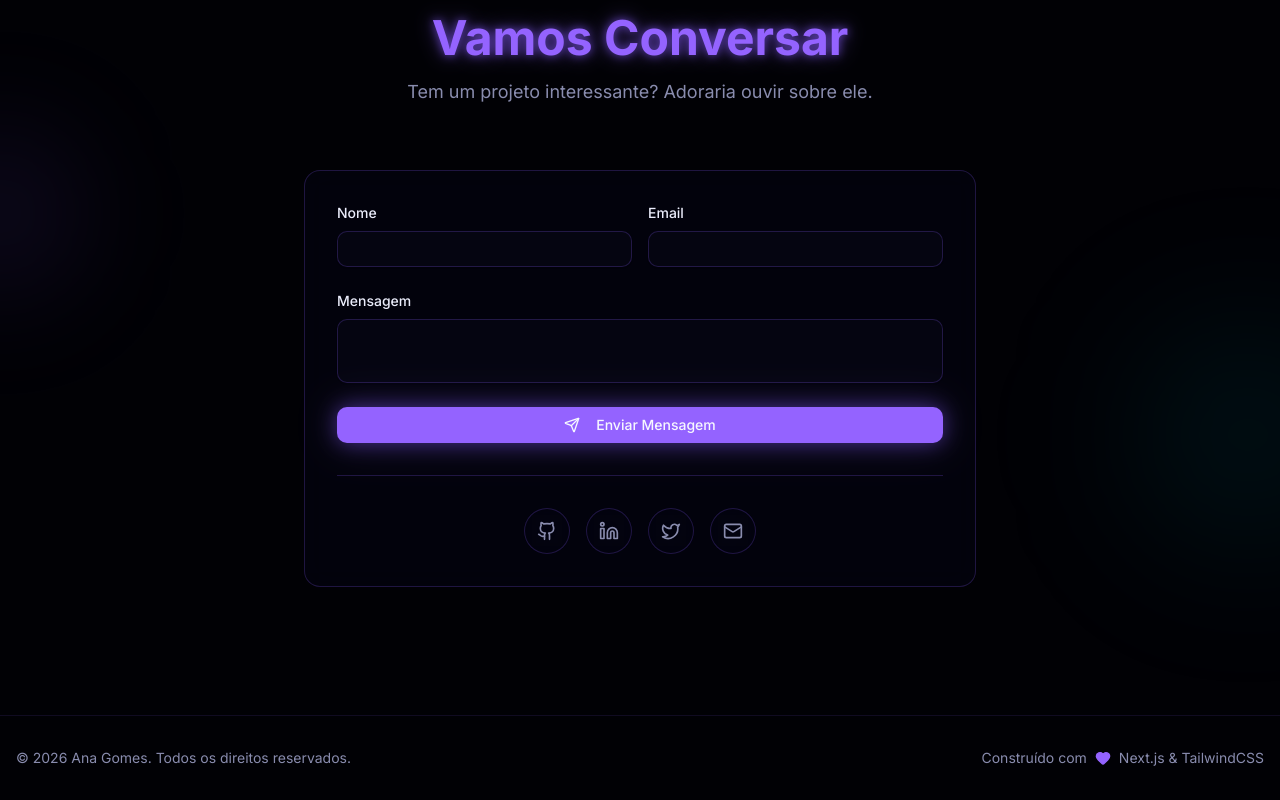
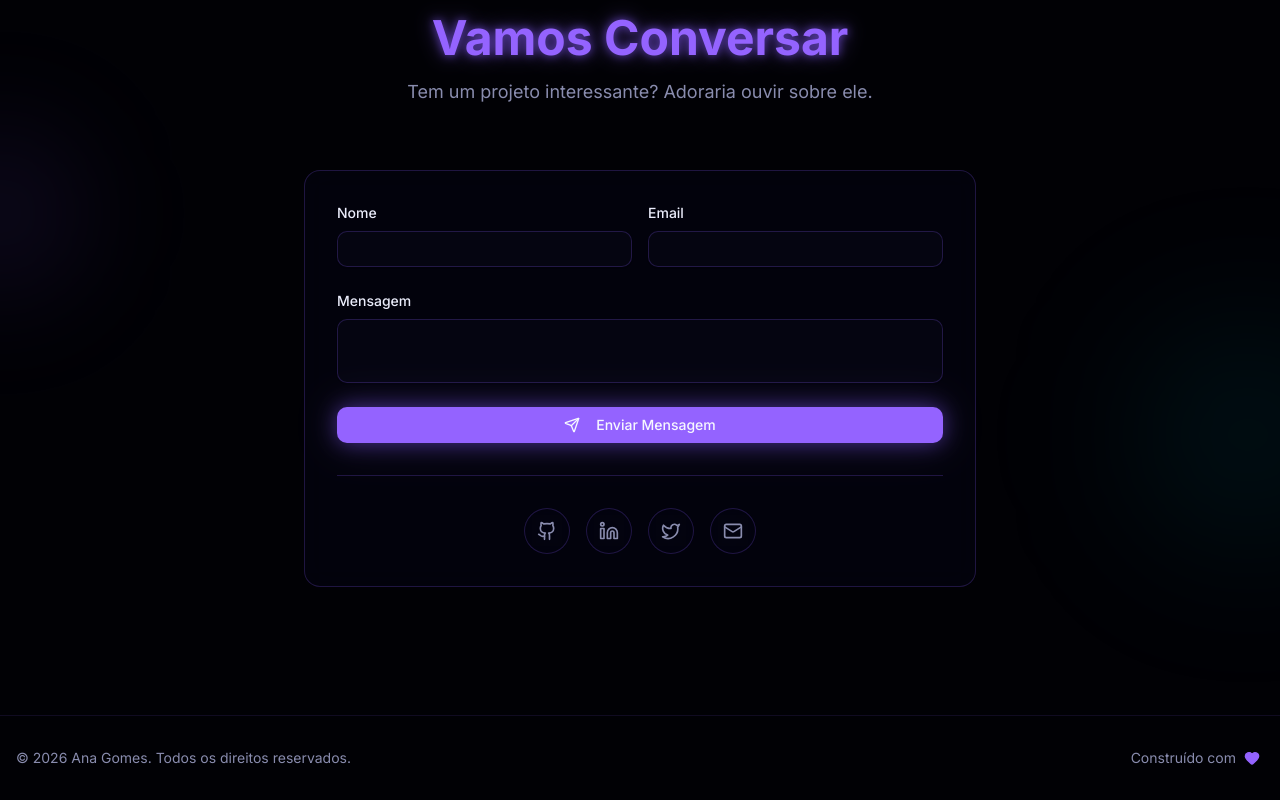
Before and after one commit to devanaclimgo/ana-portfolio, a Next.js app: page / in a window 1280 px wide. Shown: the part 6561-7361 px from the top of the page. Built offline with nearby package versions, Linux system fonts and the light colour scheme.

Commit message:
refactor: remove hardcoded framework mention from footer for improved localization

```diff
--- a/components/portfolio/footer.tsx
+++ b/components/portfolio/footer.tsx
@@ -25,7 +25,6 @@ export function Footer() {
           <p className="flex items-center gap-1">
             {t("footer.built")}{" "}
             <Heart className="h-4 w-4 text-primary fill-primary inline-block mx-1" />
-            Next.js & TailwindCSS
           </p>
         </motion.div>
       </div>
```
